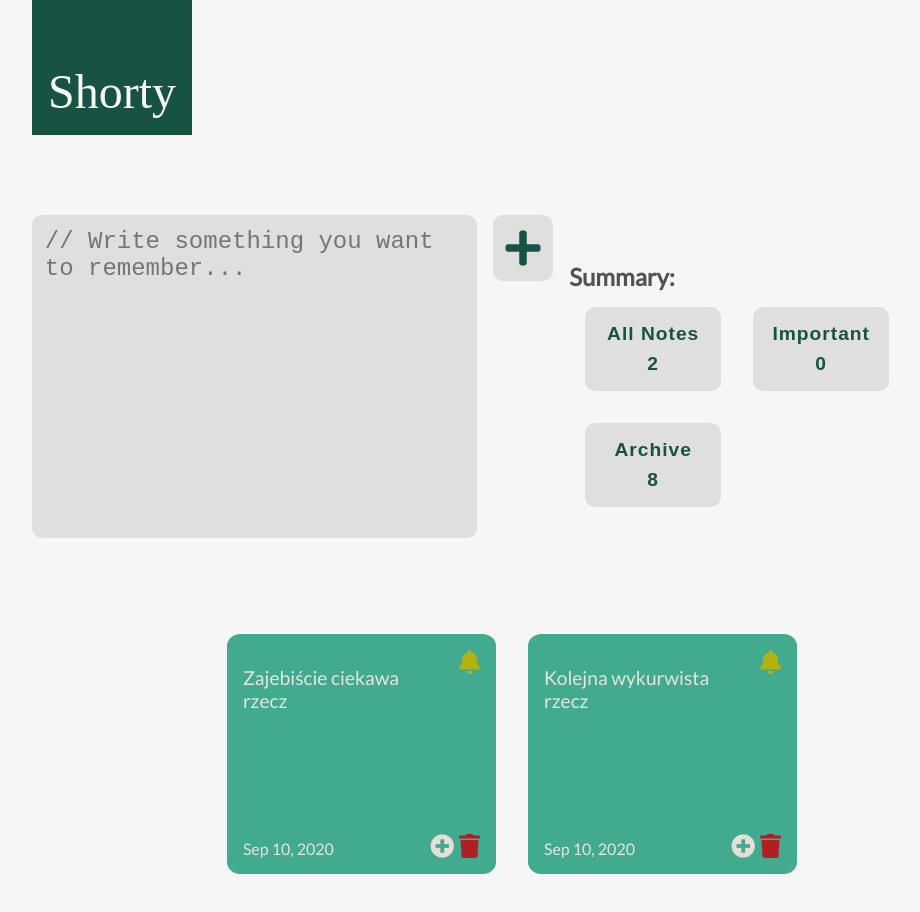
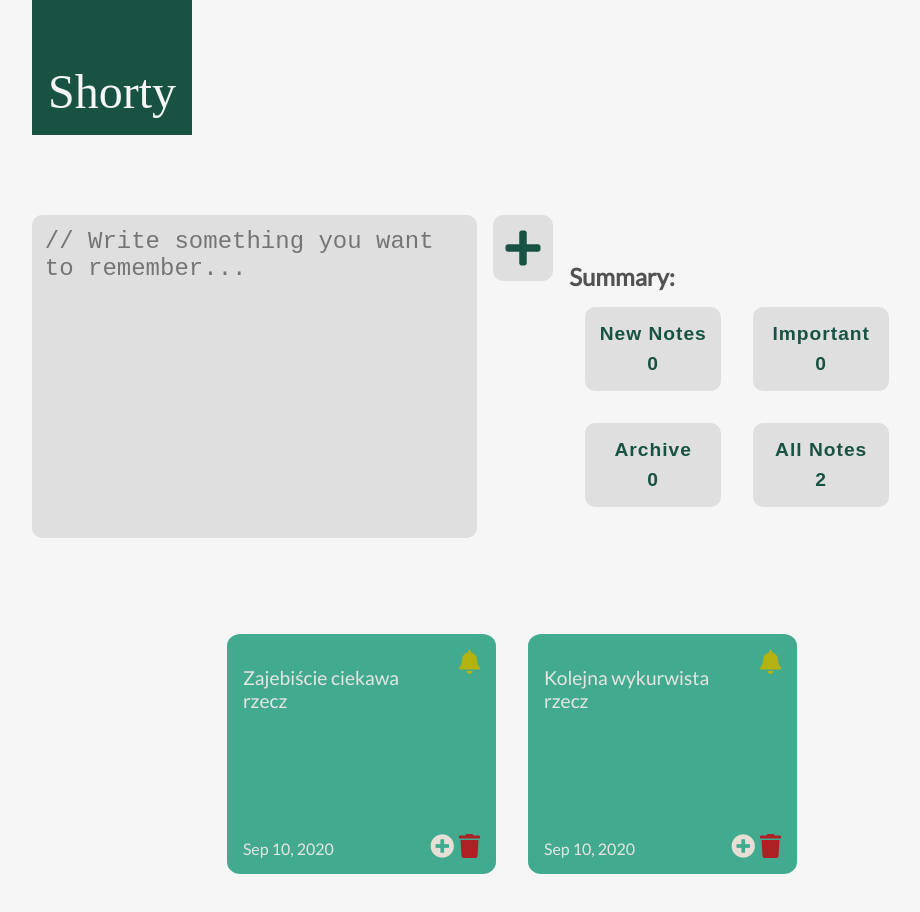
Before and after one commit to undstory/Shorty2-with-Vue.js, a Vue app: page / in a window 1280 px wide. Shown: the top 912 px of the page, without its empty margins (128-1048 px from the left). Built offline with nearby package versions, Linux system fonts and the light colour scheme; a web font is replaced by a local one.

Commit message:
new notes added

```diff
--- a/src/components/ShortyAdd.vue
+++ b/src/components/ShortyAdd.vue
@@ -13,24 +13,27 @@
             </form>
             <div class="add__summary">
                 <h2>Summary:</h2>
-                <button class="add__btns add__btn--all" @click="filter = 'all'">
-                    <span class="add__btns--info">All Notes</span>
-                    <span class="add__btns--how">{{ this.notes.length }}</span>
+                <button class="add__btns add__btn--all" @click="filter = 'new'">
+                    <span class="add__btns--info">New Notes</span>
+                    <span class="add__btns--how">0</span>
                 </button>
                 <button class="add__btns add__btn--important" @click="filter = 'important'">
                     <span class="add__btns--info">Important</span>
                     <span class="add__btns--how">{{ howManyImportant }}</span>
                 </button>
-                <button class="add__btns add__btn--archive">
+                <button class="add__btns add__btn--archive"  @click="filter = 'archive'">
                     <span class="add__btns--info">Archive</span>
-                    <span class="add__btns--how">8</span>
+                    <span class="add__btns--how">{{ howManyArchive }}</span>
                 </button>
-
+                <button class="add__btns add__btn--all" @click="filter = 'all'">
+                    <span class="add__btns--info">All Notes</span>
+                    <span class="add__btns--how">{{ this.notes.length }}</span>
+                </button>
             </div>
         </div>
             <div class="item__wrapper">
                 <shorty-item v-for="(note, index) in notesFiltered" :key="note.id" v-bind:note="note" v-bind:index="index" @removedItem="removeItem(index)"
-                @finishedEdit="finishedEdit" @importantOrNot="importantOrNot">
+                @finishedEdit="finishedEdit" @importantOrNot="importantOrNot" @archiveOrNot="archiveOrNot">
                 <!-- <div>{{ note.text }} </div> -->
 
             </shorty-item>
@@ -60,13 +63,15 @@ export default {
                 'id': 1,
                 'text': 'Zajebiście ciekawa rzecz',
                 'editing': false,
-                'important': false
+                'important': false,
+                'archive': false
             },
                 {
                 'id': 2,
                 'text': "Kolejna wykurwista rzecz",
                 'editing': false,
-                'important': false
+                'important': false,
+                'archive': false
             }]
         }
     },
@@ -77,6 +82,8 @@ export default {
                     return this.notes;
                 } else if(this.filter == 'important') {
                     return this.notes.filter(note => note.important);
+                } else if(this.filter == 'archive') {
+                    return this.notes.filter(note => note.archive);
                 }
 
                 return this.notes;
@@ -84,6 +91,10 @@ export default {
 
             howManyImportant() {
                 return this.notes.filter(note => note.important).length;
+            },
+
+            howManyArchive() {
+                return this.notes.filter(note => note.archive).length;
             }
     },
     methods: {
@@ -116,7 +127,10 @@ export default {
 
         importantOrNot(data) {
             this.notes.splice(data.index, 1, data.note);
-            console.log(this.notes.length);
+        },
+
+        archiveOrNot(data) {
+            this.notes.splice(data.index, 1, data.note);
         }
     }
 }
--- a/src/components/ShortyItem.vue
+++ b/src/components/ShortyItem.vue
@@ -1,6 +1,6 @@
 <template>
 
-        <div class="item"  v-bind:class="{'item--active': important}" >
+        <div class="item"  v-bind:class="{'item--active': important, 'item--archive': archive}" >
             <div class="item__up">
                 <template>
                     <div class="item__text" @dblclick="editItem" v-if="!editing">{{ text }}</div>
@@ -18,7 +18,7 @@
             <div class="item__down">
                  <span class="item__date">{{ currentDate | niceDate }}</span>
                  <div class="item__btns">
-                     <button class="item__btn--archive"><i class="fas fa-plus-circle item__archive"></i></button>
+                     <button class="item__btn--archive" @click="addToArchive"><i class="fas fa-plus-circle item__archive"></i></button>
                      <button class="item__btn--remove" @click="removeItem(index)"><i class="fas fa-trash item__remove"></i></button>
                  </div>
             </div>
@@ -46,6 +46,7 @@ export default {
            text: this.note.text,
            editing: this.note.editing,
            important: this.note.important,
+           archive: this.note.archive,
            beforeEdit: '',
            currentDate: new Date()
         }
@@ -80,7 +81,8 @@ export default {
                     id: this.id,
                     text: this.text,
                     editing: this.editing,
-                    important: this.important
+                    important: this.important,
+                    archive: this.archive
                 }
             })
         },
@@ -92,18 +94,35 @@ export default {
 
         thisIsImportant() {
             this.important = !this.important;
-            console.log(this.important);
             this.$emit('importantOrNot', {
                 'index': this.index,
                 'note': {
                     id: this.id,
                     text: this.text,
                     editing: this.editing,
-                    important: this.important
+                    important: this.important,
+                    archive: this.archive
+            }
+            }
+            )
+        },
+
+        addToArchive() {
+            this.archive = !this.archive;
+             this.$emit('archiveOrNot', {
+                'index': this.index,
+                'note': {
+                    id: this.id,
+                    text: this.text,
+                    editing: this.editing,
+                    important: this.important,
+                    archive: this.archive
             }
             }
             )
         }
+
+
     }
 }
 </script>
@@ -122,6 +141,10 @@ export default {
 
         &--active {
             background-color: darken(#B3B20F, 10);
+        }
+
+        &--archive {
+            background-color: darken( orange, 10);
         }
 
         &__text {
```
